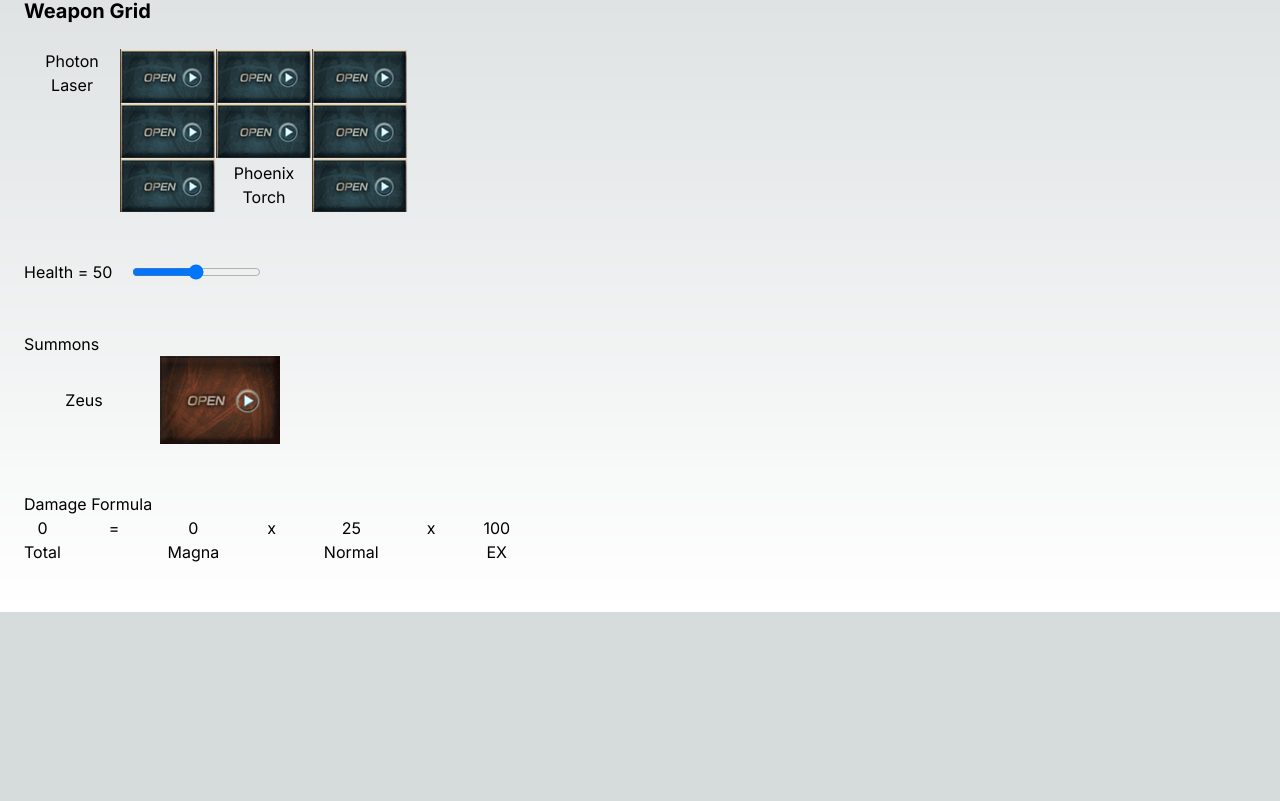
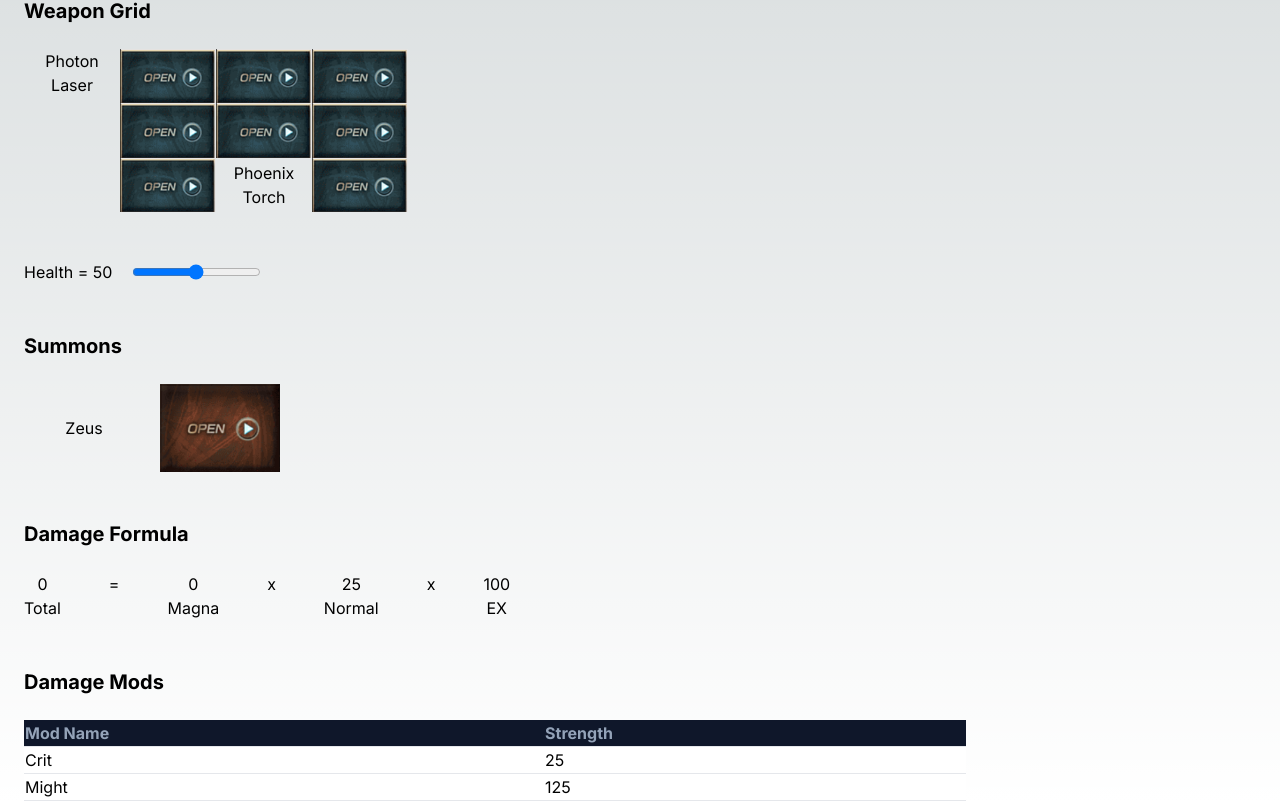
Before and after one commit to miiwo/granblue_front, a Next.js app: page /calc in a window 1280 px wide. Shown: the part 175-976 px from the top of the page. Before the commit the page ends 800 px from the top, so only its background shows below. Built offline with nearby package versions, Linux system fonts and the light colour scheme.

Commit message:
Add damage mods table

```diff
--- a/src/app/calc/page.tsx
+++ b/src/app/calc/page.tsx
@@ -26,6 +26,10 @@ const formulaMods = {
     },
 } // Move this to gbfcalcContext later
 
+const strengthMods = {
+    'Crit': 25,
+    'Might': 125,
+}
 type SearchParamProps = {
     searchParams: Record<string, string> | null | undefined
 }
@@ -51,12 +55,12 @@ export default function CalculatorPage({ searchParams }: SearchParamProps) {
                     </div>
 
                     <div className="my-12">
-                        <h2>Summons</h2>
+                        <h2 className="font-bold text-xl mb-6">Summons</h2>
                         <SummonGrid />
                     </div>
 
                     <div className="my-12">
-                        <h2>Damage Formula</h2>
+                        <h2 className="font-bold text-xl mb-6">Damage Formula</h2>
                         <div className="flex flex-row gap-12 text-center">
                             {Object.entries(formulaMods).map(([modName, { num, mulx }]) => {
                                 return (
@@ -72,6 +76,21 @@ export default function CalculatorPage({ searchParams }: SearchParamProps) {
                         </div>
                     </div>
 
+                    <div>
+                        <h2 className="font-bold text-xl mb-6">Damage Mods</h2>
+                        <table className="border-collapse table-auto w-3/4 text-left">
+                            <thead className="bg-slate-900 dark:border-slate-600 text-slate-400 dark:text-slate-400">
+                                <tr>
+                                    <th className="border-b">Mod Name</th>
+                                    <th className="border-b">Strength</th>
+                                </tr>
+                            </thead>
+                            <tbody className="bg-white border-slate-100 dark:bg-slate-700">
+                            {Object.keys(strengthMods).map(key => <tr key={key}><td className="border-b">{key}</td><td className="border-b">{String(strengthMods[key])}</td></tr>)}
+                            </tbody>
+                        </table>
+                    </div>
+
                     {shouldDisplayWeaponModal && <GBFWepGridModal />}
                     {shouldDisplaySummonModal}
 
```
